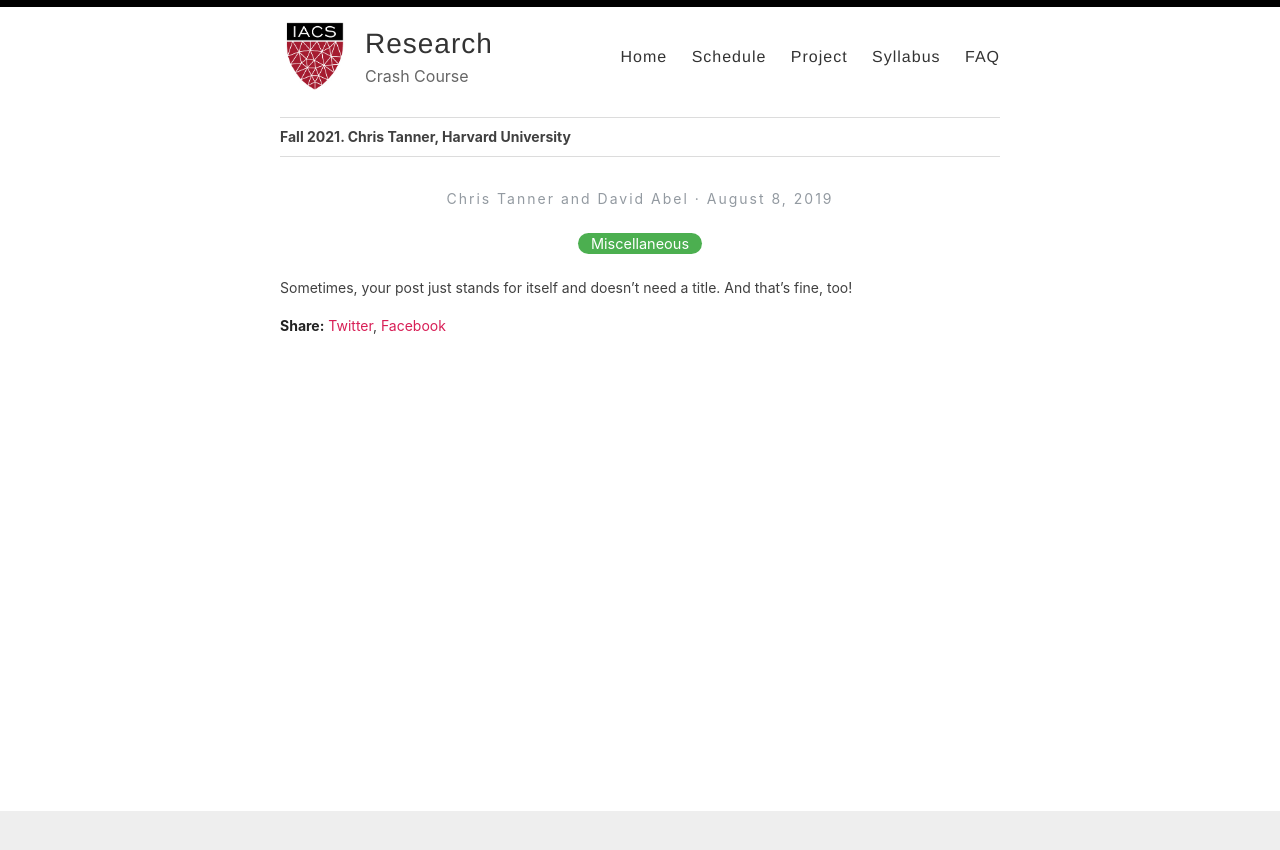
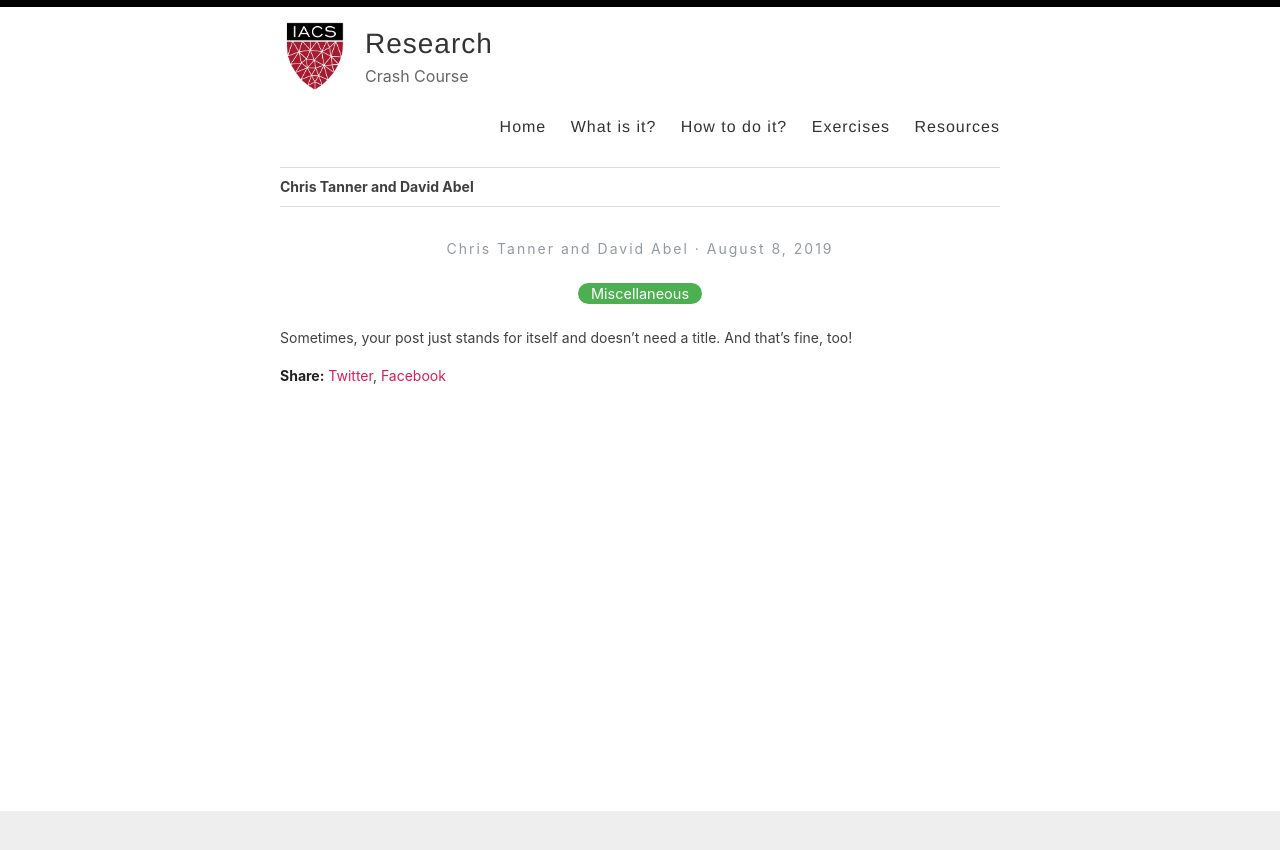
Before and after one commit to intro-to-research/intro-to-research.github.io, a Jekyll site: the page built from _posts/2019-08-08-no-title-posts.md, in a window 1280 px wide. Shown: the top 850 px of the page. Built offline with Jekyll 4.4.1, drawn with Linux system fonts in a browser that asks for light colours.

Commit message:
Update default.html

```diff
--- a/_layouts/default.html
+++ b/_layouts/default.html
@@ -28,15 +28,16 @@
 
             <nav>
               <a href="{{ site.baseurl }}/">Home</a>
-              <a href="{{ site.baseurl }}/schedule">Schedule</a>
-              <a href="{{ site.baseurl }}/project">Project</a>
-              <a href="{{ site.baseurl }}/syllabus">Syllabus</a>
-              <a href="{{ site.baseurl }}/FAQ">FAQ</a>
+              <a href="{{ site.baseurl }}/schedule">What is it?</a>
+              <a href="{{ site.baseurl }}/project">How to do it?</a>
+              <a href="{{ site.baseurl }}/syllabus">Exercises</a>
+              <a href="{{ site.baseurl }}/FAQ">Resources</a>
+
             </nav>
           </header>
           <div>
             <hr width="100%" size="1" color="#DCDCDC" noshade>
-            <b>Fall 2021. Chris Tanner, Harvard University</b>
+            <b>Chris Tanner and David Abel</b>
             <hr width="100%" size="1" color="#DCDCDC" noshade>
           </div>
         </div>
```
